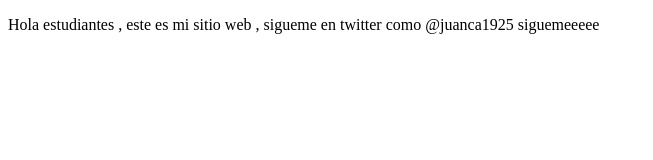
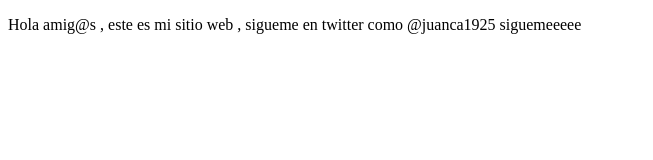
Before and after one commit to juanca1925/proyectodemocurdoprework, a plain HTML site: page index.html in a window 1280 px wide. Shown: the whole page, without its empty margins (0-653 px from the left). Drawn offline with Linux system fonts and the light colour scheme.

Commit message:
cambios cambie nombres

```diff
--- a/index.html
+++ b/index.html
@@ -6,7 +6,7 @@
     <title>Hola Mundo</title>
 </head>
 <body>
-    <p>Hola estudiantes , este es mi sitio web , sigueme en twitter como @juanca1925  siguemeeeee</p>
+    <p>Hola amig@s , este es mi sitio web , sigueme en twitter como @juanca1925  siguemeeeee</p>
 
 </body>
 </html>
```
